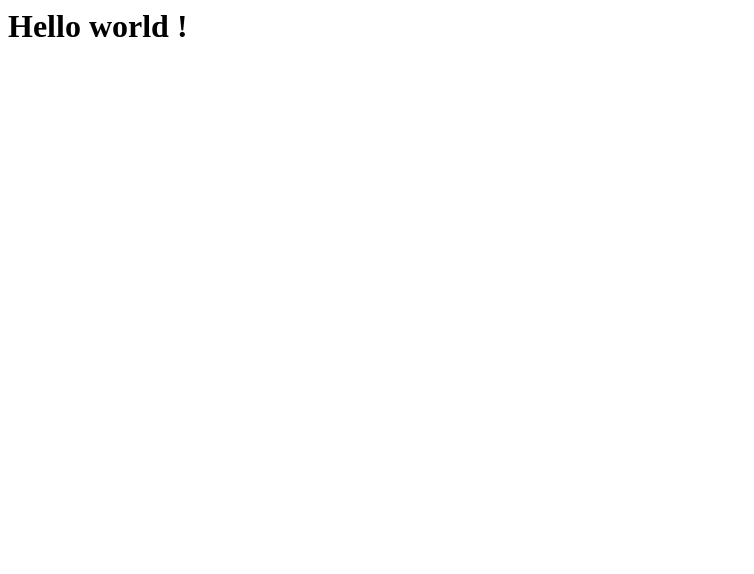
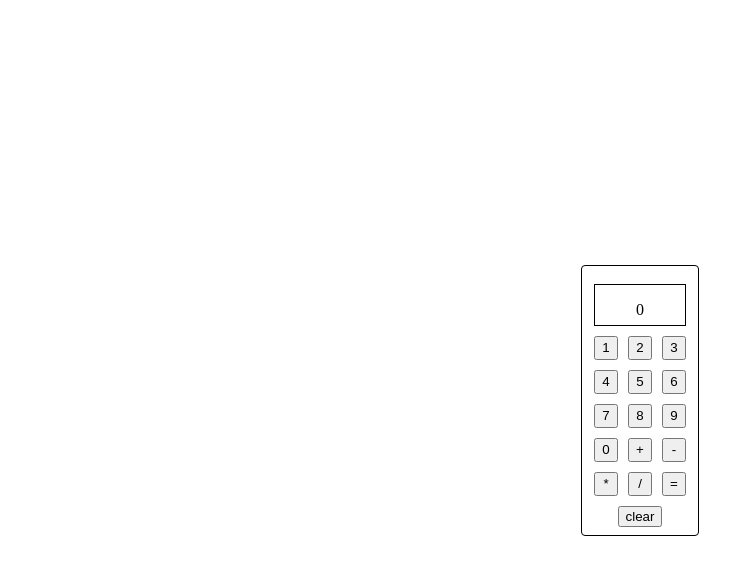
Before and after one commit to kaienkhoo/Calculator, a plain HTML site: page index.html in a window 1280 px wide. Shown: the whole page, without its empty margins (0-754 px from the left). Drawn offline with Linux system fonts and the light colour scheme.

Commit message:
Created a basic HTML calculator with buttons

```diff
--- a/index.css
+++ b/index.css
@@ -0,0 +1,37 @@
+body {
+    display: flex;
+    justify-content: center;
+    align-items: center;
+}
+
+main {
+    display: flex;
+    flex-direction: column;
+    justify-content: center;
+    align-items: center;
+    border: 1px solid black;
+    padding: 8px;
+    border-radius: 4px;
+    width: 100px;
+}
+
+.display {
+    margin: 10px;
+    width: 90px;
+    height: 40px;
+    text-align: center;
+    border: 1px solid black;
+}
+
+
+.keypad {
+    display: flex;
+    flex-wrap: wrap;
+    gap: 10px;
+    justify-content: center;
+}
+
+.btn {
+    height: 24px;
+    width: 24px;
+}
--- a/index.html
+++ b/index.html
@@ -4,9 +4,32 @@
     <meta name="viewport" content="width=device-width, initial-scale=1.0">
     <title>Calculator</title>
     <link rel="stylesheet" href="index.css">
-    <script src="index.js"></script>
+    <script src="index.js" defer></script>
 </head>
 <body>
-    <h1>Hello world ! </h1>
+    <main>
+        <div class="display">
+            <p class="display-text">0</p>
+        </div>
+
+        <div class="keypad">
+            <button class="btn">1</button>
+            <button class="btn">2</button>
+            <button class="btn">3</button>
+            <button class="btn">4</button>
+            <button class="btn">5</button>
+            <button class="btn">6</button>
+            <button class="btn">7</button>
+            <button class="btn">8</button>
+            <button class="btn">9</button>
+            <button class="btn">0</button>
+            <button class="btn">+</button>
+            <button class="btn">-</button>
+            <button class="btn">*</button>
+            <button class="btn">/</button>
+            <button class="btn">=</button>
+            <button>clear</button>
+        </div>
+    </main>
 </body>
 </html>
--- a/index.js
+++ b/index.js
@@ -1,3 +1,13 @@
+const buttons = document.querySelectorAll('.btn')
+const display = document.querySelector('.display-text')
+
+buttons.forEach(button => {
+    button.addEventListener('click', (e) => {
+        display.innerText = e.target.innerText
+    })
+})
+
+
 function add(x,y) {
     return x + y
 }
@@ -28,5 +38,3 @@ function operate(operator,a,b){
         console.log('Operator does not exist')
     }
 }
-
-console.log(operate('+',1,3))
```
